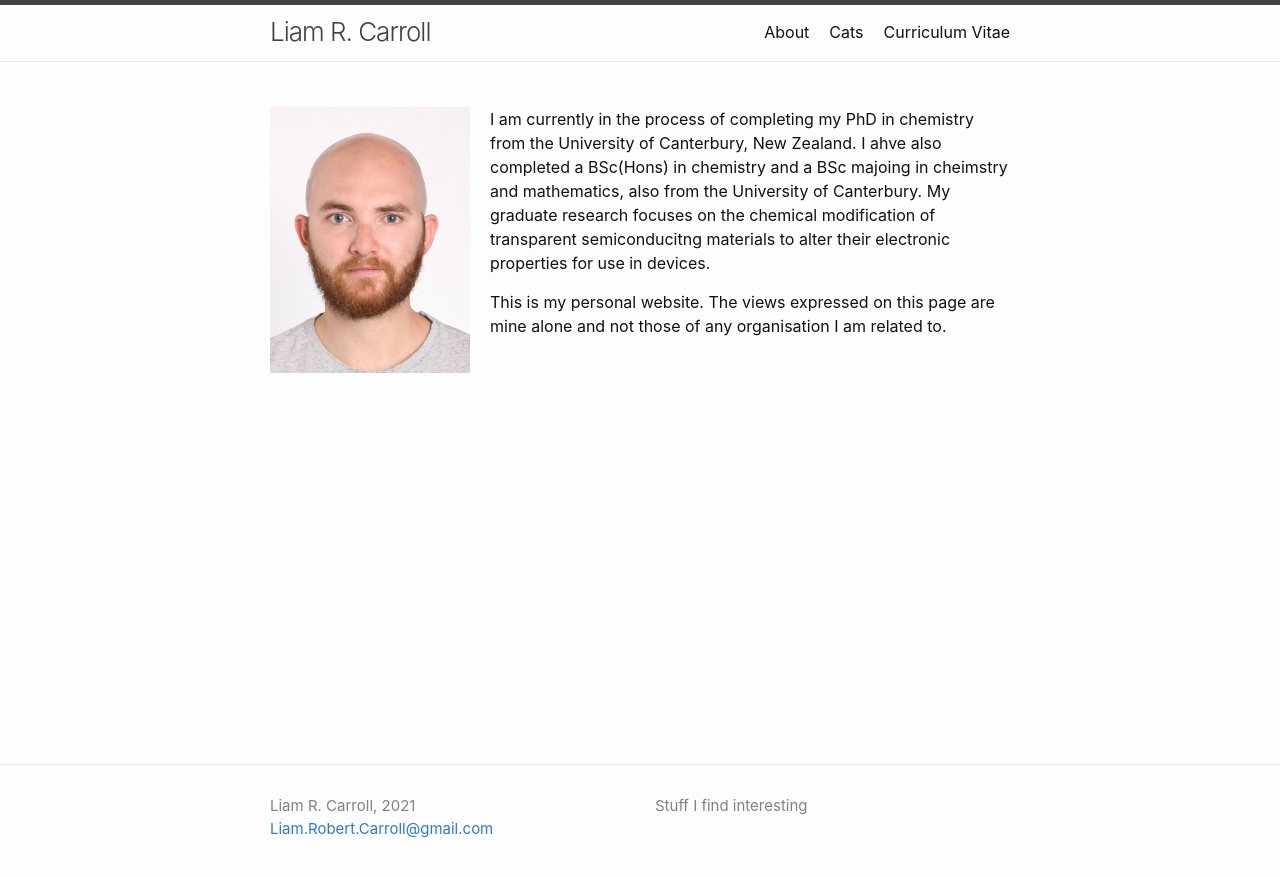
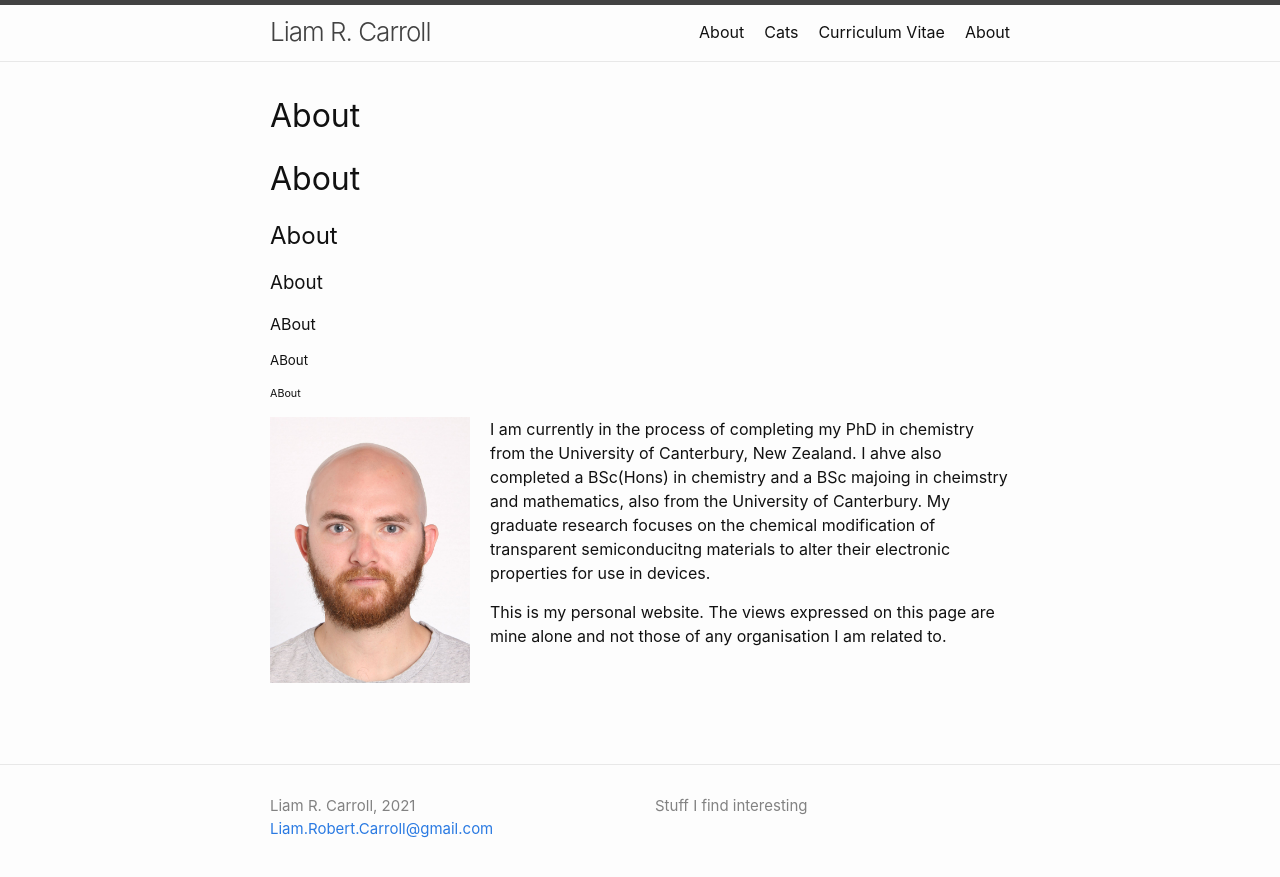
Before and after one commit to LRCarroll/LRCarroll, a Jekyll site: the page built from index.md, in a window 1280 px wide. Shown: the top 877 px of the page. Built offline with Jekyll 4.4.1, drawn with Linux system fonts in a browser that asks for light colours; our own code applies the rules of GitHub Pages for plain Markdown files.

Commit message:
Sections

```diff
--- a/index.md
+++ b/index.md
@@ -2,7 +2,12 @@
 layout: home
 ---
 
-
+# About
+## About
+### About
+#### ABout
+##### ABout
+###### ABout
 <img src="assets/Photo.jpg" width="200" style="float:left; margin-right:20px;">
 
  I am currently in the process of completing my PhD in chemistry from the University of Canterbury, New Zealand. I ahve also completed a BSc(Hons) in chemistry and a BSc majoing in cheimstry and mathematics, also from the University of Canterbury. My graduate research focuses on the chemical modification of transparent semiconducitng materials to alter their electronic properties for use in devices.
```
